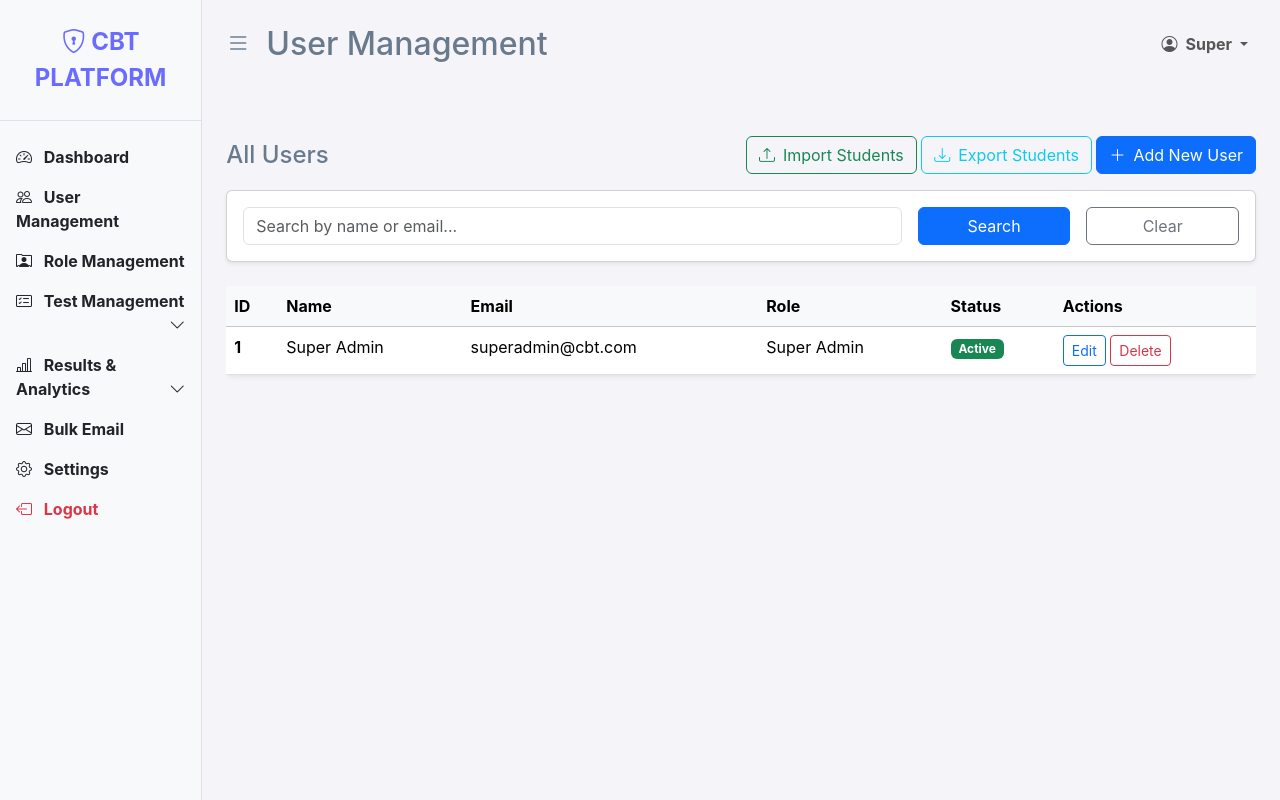
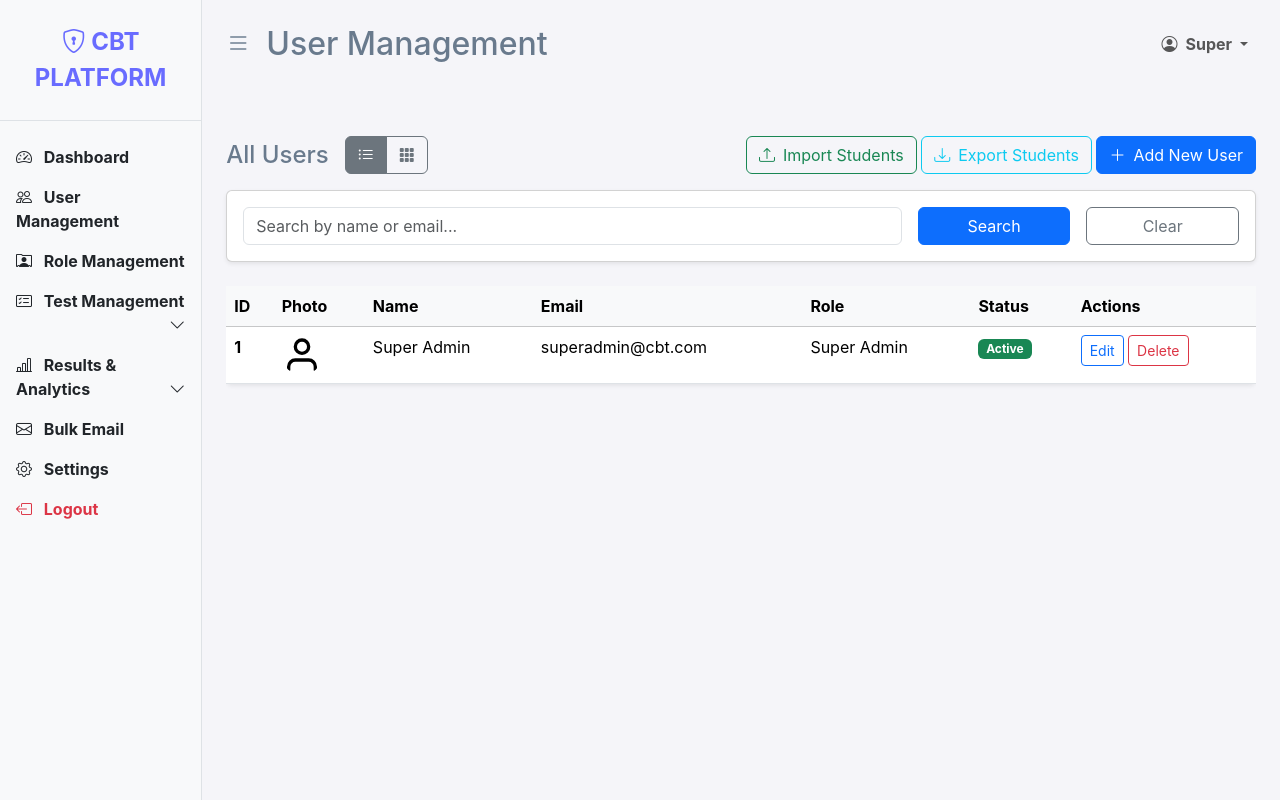
Before and after one commit to philmorehost/EFLEX, a PHP site: page /admin/users.php in a window 1280 px wide. Run offline with PHP 8.4, Linux system fonts and the light colour scheme; a user stored in the database is signed in; data comes from the database, SQL or seed files in the repository.

Commit message:
This commit introduces several UI/UX enhancements based on user feedback.
1.  **Enlarged Exam Page Picture:**
    - The profile picture on the `take-test.php` page has been enlarged to 120x120 pixels to make it clearly visible for invigilators.

2.  **Profile Pictures in User List:**
    - The `admin/users.php` page now displays a 40x40px thumbnail of each user's profile picture in the user list, providing admins with an immediate visual reference.

3.  **Grid/List View Toggle:**
    - A view-switcher has been added to the `admin/users.php` page, allowing admins to toggle between the default list view and a new grid view.
    - The grid view displays users as cards, featuring a larger profile picture and key user details, which is more suitable for visual identification.

```diff
--- a/admin/users.php
+++ b/admin/users.php
@@ -19,7 +19,7 @@ if (!in_array($_SESSION['role_id'], $allowed_roles)) {
 $search_term = '';
 if (isset($_GET['search']) && !empty(trim($_GET['search']))) {
     $search_term = trim($_GET['search']);
-    $sql = "SELECT u.user_id, u.first_name, u.last_name, u.email, u.status, r.role_name
+    $sql = "SELECT u.user_id, u.first_name, u.last_name, u.email, u.status, r.role_name, u.profile_picture_path
             FROM users u
             LEFT JOIN roles r ON u.role_id = r.role_id
             WHERE CONCAT(u.first_name, ' ', u.last_name) LIKE ? OR u.email LIKE ?
@@ -30,7 +30,7 @@ if (isset($_GET['search']) && !empty(trim($_GET['search']))) {
     $stmt->execute();
     $result = $stmt->get_result();
 } else {
-    $sql = "SELECT u.user_id, u.first_name, u.last_name, u.email, u.status, r.role_name
+    $sql = "SELECT u.user_id, u.first_name, u.last_name, u.email, u.status, r.role_name, u.profile_picture_path
             FROM users u
             LEFT JOIN roles r ON u.role_id = r.role_id
             ORDER BY u.user_id ASC";
@@ -59,7 +59,13 @@ require_once __DIR__ . '/../includes/header.php';
             <div class="row my-5">
                 <div class="col">
                     <div class="d-flex justify-content-between align-items-center mb-3">
-                        <h3 class="fs-4 mb-0">All Users</h3>
+                        <div class="d-flex align-items-center">
+                            <h3 class="fs-4 mb-0 me-3">All Users</h3>
+                            <div class="btn-group" role="group" aria-label="View Toggle">
+                                <button type="button" class="btn btn-outline-secondary active" id="view-list-btn"><i class="bi bi-list-ul"></i></button>
+                                <button type="button" class="btn btn-outline-secondary" id="view-grid-btn"><i class="bi bi-grid-3x3-gap-fill"></i></button>
+                            </div>
+                        </div>
                         <div>
                              <a href="import-students.php" class="btn btn-outline-success">
                                 <i class="bi bi-upload me-2"></i>Import Students
@@ -91,11 +97,12 @@ require_once __DIR__ . '/../includes/header.php';
                         </div>
                     </div>
 
-                    <div class="table-responsive">
+                    <div class="table-responsive" id="user-list-view">
                         <table class="table bg-white rounded shadow-sm table-hover">
                             <thead class="table-light">
                                 <tr>
                                     <th scope="col">ID</th>
+                                    <th scope="col">Photo</th>
                                     <th scope="col">Name</th>
                                     <th scope="col">Email</th>
                                     <th scope="col">Role</th>
@@ -112,6 +119,14 @@ require_once __DIR__ . '/../includes/header.php';
                                     <?php foreach ($users as $user): ?>
                                         <tr>
                                             <th scope="row"><?php echo htmlspecialchars($user['user_id']); ?></th>
+                                            <td>
+                                                <?php
+                                                    $pic_path = !empty($user['profile_picture_path']) && file_exists(__DIR__ . '/../' . $user['profile_picture_path'])
+                                                        ? '../' . $user['profile_picture_path']
+                                                        : '../assets/img/default_avatar.svg';
+                                                ?>
+                                                <img src="<?php echo htmlspecialchars($pic_path); ?>" alt="User Photo" class="rounded-circle" style="width: 40px; height: 40px; object-fit: cover;">
+                                            </td>
                                             <td><?php echo htmlspecialchars($user['first_name'] . ' ' . $user['last_name']); ?></td>
                                             <td><?php echo htmlspecialchars($user['email']); ?></td>
                                             <td><?php echo htmlspecialchars($user['role_name']); ?></td>
@@ -141,10 +156,77 @@ require_once __DIR__ . '/../includes/header.php';
                             </tbody>
                         </table>
                     </div>
+
+                    <!-- Grid View -->
+                    <div id="user-grid-view" style="display: none;">
+                        <div class="row row-cols-1 row-cols-md-2 row-cols-lg-3 row-cols-xl-4 g-4">
+                            <?php foreach ($users as $user): ?>
+                                <div class="col">
+                                    <div class="card h-100 text-center shadow-sm">
+                                        <?php
+                                            $pic_path = !empty($user['profile_picture_path']) && file_exists(__DIR__ . '/../' . $user['profile_picture_path'])
+                                                ? '../' . $user['profile_picture_path']
+                                                : '../assets/img/default_avatar.svg';
+                                        ?>
+                                        <img src="<?php echo htmlspecialchars($pic_path); ?>" class="card-img-top" alt="User Photo" style="height: 200px; object-fit: cover;">
+                                        <div class="card-body">
+                                            <h5 class="card-title"><?php echo htmlspecialchars($user['first_name'] . ' ' . $user['last_name']); ?></h5>
+                                            <p class="card-text text-muted"><?php echo htmlspecialchars($user['email']); ?></p>
+                                            <?php
+                                                $status_color = 'secondary'; // Default
+                                                if ($user['status'] === 'active') $status_color = 'success';
+                                                if ($user['status'] === 'pending') $status_color = 'info text-dark';
+                                                if (in_array($user['status'], ['inactive', 'suspended'])) $status_color = 'warning text-dark';
+                                            ?>
+                                            <span class="badge bg-<?php echo $status_color; ?> mb-3"><?php echo htmlspecialchars(ucfirst($user['status'])); ?></span>
+                                        </div>
+                                        <div class="card-footer">
+                                            <?php if ($user['status'] === 'pending'): ?>
+                                                <a href="approve-user.php?id=<?php echo $user['user_id']; ?>" class="btn btn-sm btn-success">Approve</a>
+                                                <a href="deny-user.php?id=<?php echo $user['user_id']; ?>" class="btn btn-sm btn-danger" onclick="return confirm('Are you sure?');">Deny</a>
+                                            <?php else: ?>
+                                                <a href="edit-user.php?id=<?php echo $user['user_id']; ?>" class="btn btn-sm btn-outline-primary">Edit</a>
+                                                <a href="delete-user.php?id=<?php echo $user['user_id']; ?>" class="btn btn-sm btn-outline-danger" onclick="return confirm('Are you sure?');">Delete</a>
+                                            <?php endif; ?>
+                                        </div>
+                                    </div>
+                                </div>
+                            <?php endforeach; ?>
+                        </div>
+                    </div>
+                    <!-- End Grid View -->
+
                 </div>
             </div>
         </div>
     </div>
 </div>
 
+<script>
+document.addEventListener('DOMContentLoaded', function () {
+    const viewListBtn = document.getElementById('view-list-btn');
+    const viewGridBtn = document.getElementById('view-grid-btn');
+    const listView = document.getElementById('user-list-view');
+    const gridView = document.getElementById('user-grid-view');
+
+    viewListBtn.addEventListener('click', function () {
+        if (!viewListBtn.classList.contains('active')) {
+            listView.style.display = 'block';
+            gridView.style.display = 'none';
+            viewListBtn.classList.add('active');
+            viewGridBtn.classList.remove('active');
+        }
+    });
+
+    viewGridBtn.addEventListener('click', function () {
+        if (!viewGridBtn.classList.contains('active')) {
+            listView.style.display = 'none';
+            gridView.style.display = 'block';
+            viewGridBtn.classList.add('active');
+            viewListBtn.classList.remove('active');
+        }
+    });
+});
+</script>
+
 <?php require_once __DIR__ . '/../includes/footer.php'; ?>
--- a/take-test.php
+++ b/take-test.php
@@ -136,7 +136,7 @@ require_once __DIR__ . '/includes/header.php';
         </div>
         <div class="d-flex align-items-center">
             <div class="h3 me-4" id="timer">--:--</div>
-            <img src="<?php echo htmlspecialchars($profile_pic); ?>" alt="Profile Picture" class="img-thumbnail rounded-circle" style="width: 50px; height: 50px; object-fit: cover;">
+            <img src="<?php echo htmlspecialchars($profile_pic); ?>" alt="Profile Picture" class="img-thumbnail rounded-circle" style="width: 120px; height: 120px; object-fit: cover;">
         </div>
     </div>
     <hr>
```
